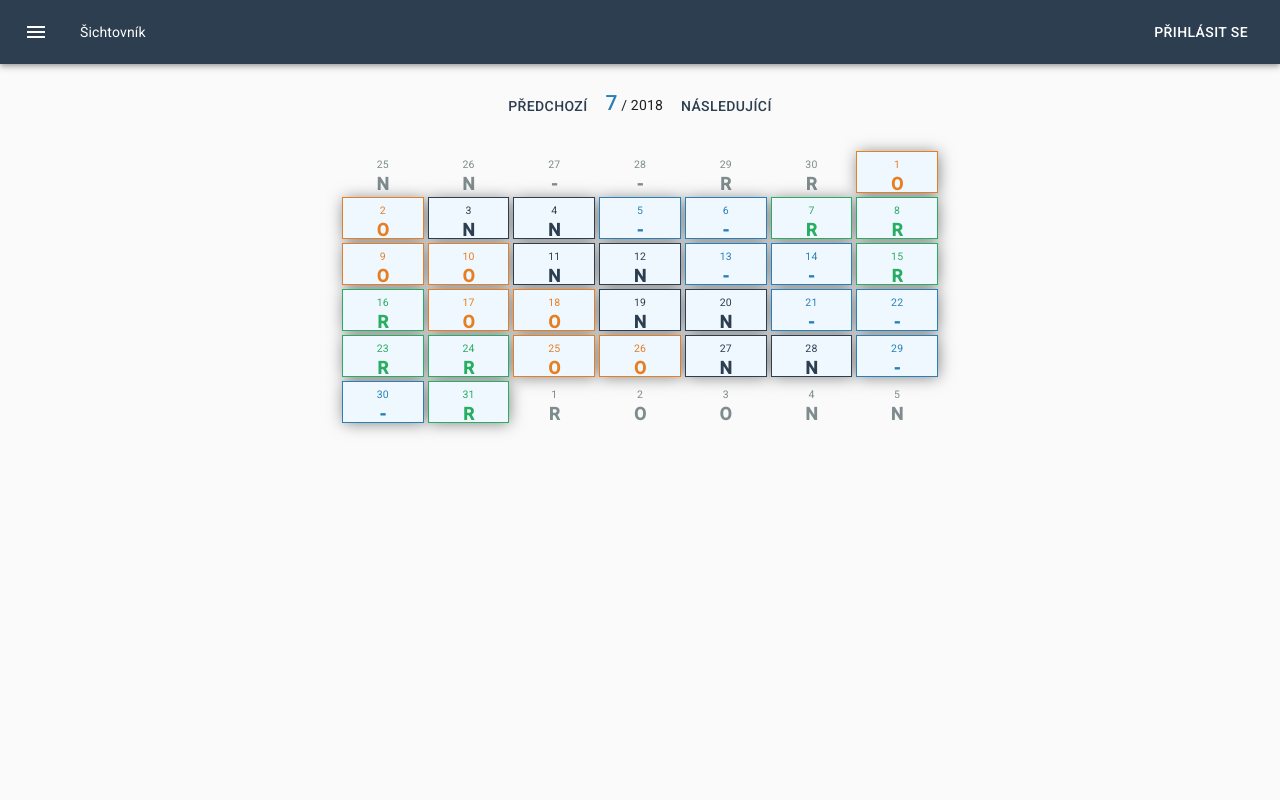
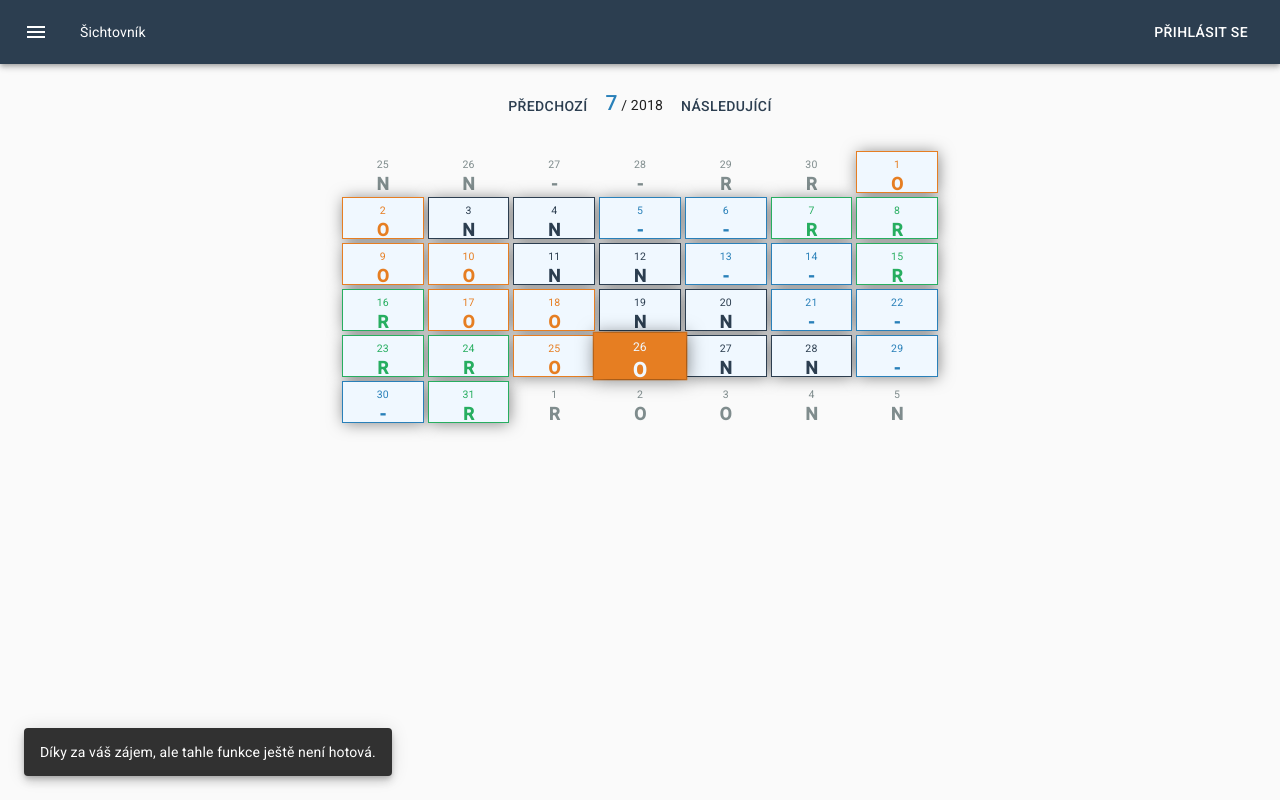
Before and after one commit to zelitomas/sichtovnik, a React (Create React App) app: page / in a window 1280 px wide. Both pictures are taken after a click on the button "Menu". Built offline with nearby package versions, Linux system fonts and the light colour scheme.

Commit message:
:bug: :sparkles: Timezone issue, snackbar, curr day highlight

```diff
--- a/package.json
+++ b/package.json
@@ -3,11 +3,14 @@
   "version": "0.1.0",
   "private": true,
   "dependencies": {
+    "gh-pages": "^1.2.0",
     "react": "^16.4.1",
     "react-dom": "^16.4.1",
     "react-scripts": "1.1.4"
   },
   "scripts": {
+    "predeploy": "npm run build",
+    "deploy": "gh-pages -d build",
     "start": "react-scripts start",
     "build": "react-scripts build",
     "test": "react-scripts test --env=jsdom",
--- a/src/App.css
+++ b/src/App.css
@@ -8,8 +8,6 @@
     padding: 5px;
     display: inline-grid;
     border: solid var(--color) 1px;
-    background-color: var(--color);
-    color: aliceblue;
     margin: 2px;
     grid-template-areas: "header"
                          "."
@@ -31,7 +29,7 @@
     left: 0;
     right: 0;
     z-index: -1;
-    box-shadow: 1px 1px 16px 0px rgba(0,0,0,0.5);
+    box-shadow: 1px 1px 16px 0 rgba(0,0,0,0.5);
 }
 
 
@@ -48,15 +46,20 @@
     z-index: -2;
 }
 
-.Day:hover{
+.Day:hover, .Day.highlight{
     background-color: var(--color);
-    z-index: 2;
+
     color: aliceblue;
 }
 
 .Day:hover {
+    z-index: 2;
     transform: scale(1.1, 1.1);
+}
 
+.Day.highlight {
+    z-index: 3;
+    transform: scale(1.15, 1.15);
 }
 
 .DayNumber {
--- a/src/App.js
+++ b/src/App.js
@@ -16,8 +16,10 @@ class Day extends Component {
     render(){
 
         let className = "Day";
-        if(!this.props.active){
+        if(!this.props.active) {
             className = className + " disabled";
+        } else if (this.props.highlight) {
+            className = className + " highlight";
         }
 
         return(
@@ -36,6 +38,10 @@ function getSichta(date, days, offset){
     let dayInWeek = Math.floor(date.getTime() / (1000 * 3600 * 24));
     dayInWeek = (dayInWeek + offset) % days;
     return dayInWeek;
+}
+
+function normalizeDate(date){
+    return new Date(Date.UTC(date.getFullYear(), date.getMonth(), date.getDate()));
 }
 
 let sichtyVSE = ["ABC", "ABC", "DAB", "DAB", "CDA", "CDA", "BCD", "BCD"];
@@ -58,14 +64,14 @@ class Calendar extends Component{
     }
 
     addMonths(month){
-        let date = new Date(this.state.date.getTime())
+        let date = new Date(this.state.date.getTime());
         date.setMonth(this.state.date.getMonth() + month);
         this.setState({date: date});
     }
 
     constructor(props){
         super(props);
-        let date = new Date();
+        let date = normalizeDate(new Date());
         date.setDate(1);
         this.state = {
             date: date
@@ -76,22 +82,27 @@ class Calendar extends Component{
         let days = [];
         let date = new Date(this.state.date.getTime());
         let day = date.getDay();
+        let today = new Date();
 
         date.setDate((-12 - day) % 7);
 
         for(let i = 0; i < 7*6; i++){
-            let sichta = getSichta(date, 8, 1)
-            let active = date.getMonth() == this.state.date.getMonth() ? true: false;
-            days.push(<Day day={new Date(date.getTime())} sichta={sichty[sichta]} color={colors[sichta]} active={active}/>);
+            let sichta = getSichta(date, 8, 1);
+            let active = date.getMonth() === this.state.date.getMonth();
+            let isToday = today.getMonth() === date.getMonth() && date.getDate() === today.getDate() && today.getFullYear() === date.getFullYear();
+            days.push(<Day day={new Date(date.getTime())}
+                           sichta={sichty[sichta]}
+                           color={colors[sichta]}
+                           active={active}
+                           highlight={isToday}
+                      />);
             date.setTime(date.getTime() + 1000 * 3600 * 24);
         }
-
-
 
         return (
             <div className="Calendar">
                 <p>
-                    <div class="button">
+                    <div className="button">
                         <Button className={this.props.button} color="primary" onClick={() => {this.prevMonth()}}>Předchozí</Button>
                     </div>
 
@@ -107,7 +118,6 @@ class Calendar extends Component{
 
             </div>
         )
-
     }
 }
 
--- /dev/null
+++ b/src/Snackbar.js
@@ -0,0 +1,34 @@
+import React from 'react';
+import Snackbar from '@material-ui/core/Snackbar';
+
+class NotImplementedYetSnackbar extends React.Component {
+    constructor(props) {
+        super(props);
+        this.state = {
+            open: props.open,
+        };
+    }
+
+
+    render() {
+        return (
+            <div>
+                <Snackbar
+                    anchorOrigin={{
+                        vertical: 'bottom',
+                        horizontal: 'left',
+                    }}
+                    open={this.props.open}
+                    autoHideDuration={6000}
+                    onClose={this.props.onClose}
+                    ContentProps={{
+                        'aria-describedby': 'message-id',
+                    }}
+                    message={<span>Díky za váš zájem, ale tahle funkce ještě není hotová.</span>}
+                />
+            </div>
+        );
+    }
+}
+
+export default NotImplementedYetSnackbar;
--- a/src/TopBar.js
+++ b/src/TopBar.js
@@ -7,6 +7,7 @@ import Typography from '@material-ui/core/Typography';
 import Button from '@material-ui/core/Button';
 import IconButton from '@material-ui/core/IconButton';
 import MenuIcon from '@material-ui/icons/Menu';
+import NotImplementedSnackbar from './Snackbar';
 
 const styles = {
     root: {
@@ -21,23 +22,50 @@ const styles = {
     },
 };
 
-function ButtonAppBar(props) {
-    const { classes } = props;
+class ButtonAppBar extends React.Component{
+
+    constructor(props){
+        super(props);
+        this.state = {
+            snackOpen: false
+        }
+    }
+
+    openSnack(){
+        this.setState({
+            snackOpen: true
+        });
+        console.log("There");
+    }
+
+    handleSnackBarClose = (event, reason) => {
+        if (reason === 'clickaway') {
+            return;
+        }
+
+        this.setState({ snackOpen: false });
+    };
+
+    render(){
+
+        const { classes } = this.props;
         return (
             <div className={classes.root}>
                 <AppBar position="static">
                     <Toolbar>
-                    <IconButton className={classes.menuButton} color="inherit" aria-label="Menu">
+                        <IconButton className={classes.menuButton} color="inherit" aria-label="Menu" onClick={() => {this.openSnack()}}>
                             <MenuIcon />
                         </IconButton>
                         <Typography variant="title" color="inherit" className={classes.flex}>
-                        {props.name}
+                            {this.props.name}
                         </Typography>
-                    <Button color="inherit">Přihlásit se</Button>
+                        <Button color="inherit" onClick={() => {this.openSnack()}}>Přihlásit se</Button>
                     </Toolbar>
                 </AppBar>
+                <NotImplementedSnackbar open={this.state.snackOpen} onClose={this.handleSnackBarClose}/>
             </div>
         );
+    }
 }
 
 ButtonAppBar.propTypes = {
```
Lines whose indentation alone changed are shown as unchanged.
